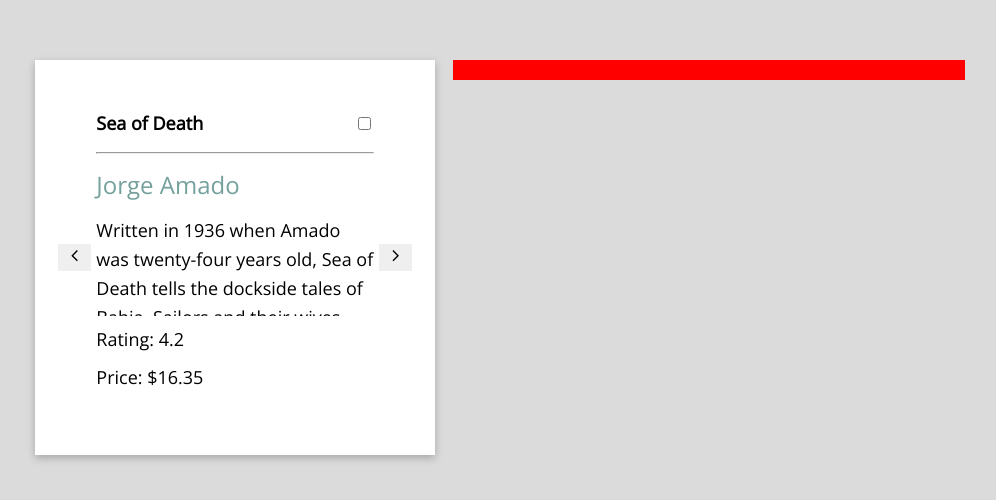
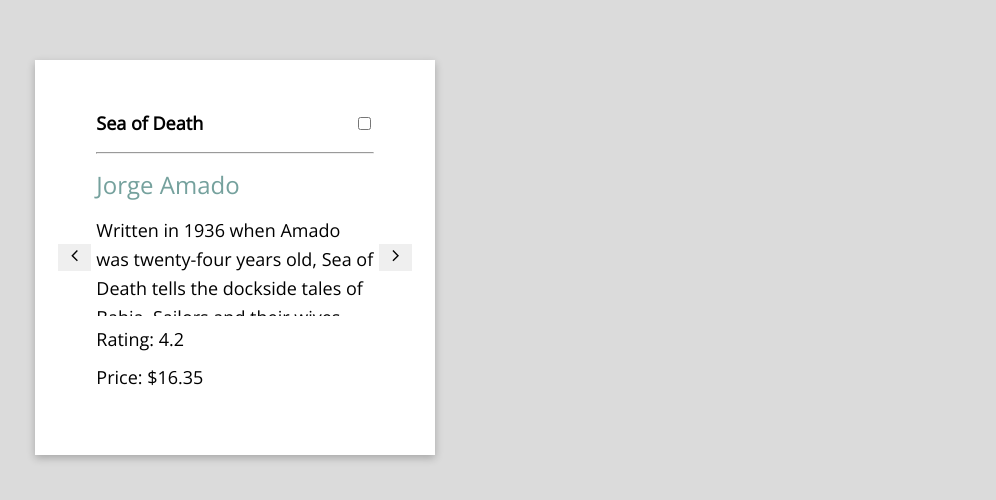
Before and after one commit to GLDGN98/BookWishlist, a React (Create React App) app: page / in a window 1280 px wide. Shown: the part 140-640 px from the top of the page, without its empty margins (111-1107 px from the left). Built offline with nearby package versions, Linux system fonts and the light colour scheme.

Commit message:
changed css and working on updating wishedbooks

```diff
--- a/src/assets/styles/views/_book-index.scss
+++ b/src/assets/styles/views/_book-index.scss
@@ -6,9 +6,10 @@
 
 
     .wishlist-books {
-        background-color: red;
         height: 20px;
         width: 50%;
+
+        .wishlist-book {}
     }
 
     .book-list {
--- a/src/cmps/wishlist-books.jsx
+++ b/src/cmps/wishlist-books.jsx
@@ -1,16 +1,19 @@
-import React, { useEffect } from "react";
+import React from "react";
 
 export function WishlistBooks({ books }) {
 
 
+    function wishedBooks() {
+        return books.filter(book => book.isWished)
+    }
 
     return (
         <aside className="wishlist-books">
-            {books.map(book => (
-                <div key={book._id}>
-                    {book.isWished && book.title}
+            <div>{wishedBooks().map(book => (
+                <div>
+                    {book.title}
                 </div>
-            ))}
+            ))}</div>
         </aside>
     )
 }
```
